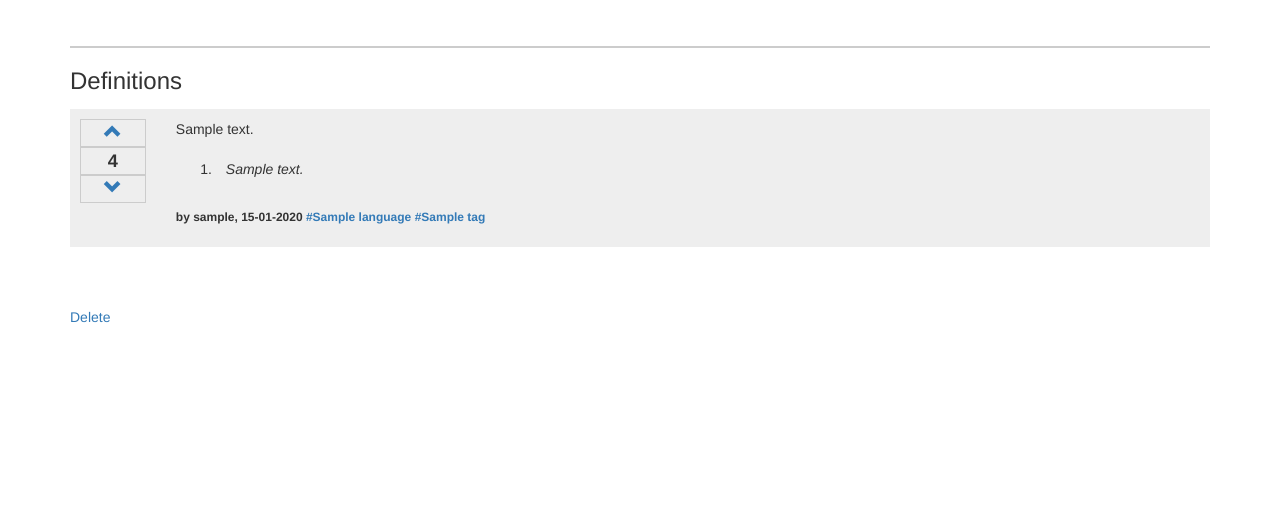
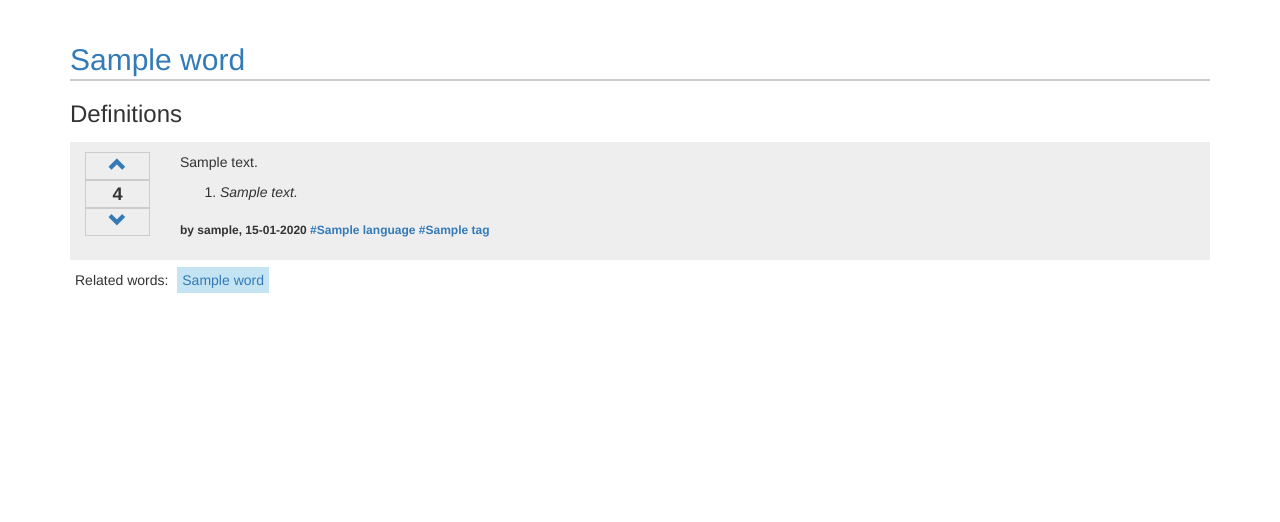
Before and after one commit to DiegoPires/dialleto, a Flask app: template app/templates/word/word.html in a window 1280 px wide. Shown: the top 522 px of the page. Run offline with Flask 3, Linux system fonts and the light colour scheme; tables that the repository leaves empty hold one stand-in row (values such as "Sample post"); the template is opened without the code that fills it: values that come from a table or form of the project are taken from there, most other values are stand-ins (such as "Sample title", 1, 10 or a date in 2020); parts of the project's set-up code (start-up, migrations or seed data) failed here and were passed over; some libraries are stand-ins or nearby versions.

Commit message:
Related words on the go

```diff
--- a/app/__init__.py
+++ b/app/__init__.py
@@ -36,7 +36,8 @@
 
     migrate = Migrate(app, db)
 
-    from app.models import Language, Word, Lexicographer, BaseMixin, SuperMixin, Rating, Text, Word, Tag, TagText
+    from app.models import BaseMixin, SuperMixin
+    from app.models import Language, Word, Lexicographer, Rating, Text, Word, Tag, TagText, Relation
 
     bootstrap.init_app(app)
 
--- a/app/dictionary/views.py
+++ b/app/dictionary/views.py
@@ -110,7 +110,7 @@
         .join(Lexicographer, Lexicographer.id == Text.created_by_id)\
         .with_entities(Word.id, Word.word, Text.timestamp, Text.text, Text.id.label("text_id"),  \
                        Language.name, Language.code, Word.created_by_id, Lexicographer.username, \
-                       Text.num_ratings)
+                       Text.num_ratings, Language.color)
 
     if term is None:
 
--- a/app/models/Lexicographer.py
+++ b/app/models/Lexicographer.py
@@ -18,6 +18,7 @@
     texts = db.relationship('Text', backref='lexicographer_texts', lazy='dynamic')
     words = db.relationship('Word', backref='lexicographer_words', lazy='dynamic')
     tags = db.relationship('Tag', backref='lexicographer_tags', lazy='dynamic')
+    relations = db.relationship('Relation', backref='lexicographer_relation', lazy='dynamic')
 
     @property
     def password(self):
--- a/app/static/css/style.css
+++ b/app/static/css/style.css
@@ -78,10 +78,6 @@
 .words .more { font-size: 12px !important;
     font-weight:bold; margin: 10px 0px }
 
-.words ul li {
-
-    margin-bottom: 30px;
-}
 
 .words ul li h2, ul.word  li  h2, menu-right h2 {
     border-bottom: 2px solid #cccccc;
@@ -99,12 +95,26 @@
     margin: 0px 0px 20px 0px;
 }
 
- ul.definitions li{
-     margin: 2px 0px;
-     text-align: justify;
+ul.related-words li:first-child {
+    background-color: inherit;
+}
+
+ ul.related-words li{
+     background-color: #c4e3f3;
+     padding:5px;
+     display:inline;
  }
 
-.definitions li { background-color: #eee; padding: 10px; margin: 0px 0px 20px 0px;}
+ ol.definitions li {
+     margin: 0px 0px 10px 0px;
+
+ }
+ol.definitions li div.row-word {
+    background-color: #eee;
+    padding: 10px 0px;
+    text-align: justify;
+    margin: 0px 0px 10px 0px;
+}
 
 
 .navbar .divider-vertical {
--- a/app/templates/dictionary/_words.html
+++ b/app/templates/dictionary/_words.html
@@ -6,9 +6,9 @@
                 <li>
                     <h2><a href="{{ url_for('word.word', term=word.word) }}">{{ word.word }}</a></h2>
 
-                    <ul class="definitions">
+                    <ol class="definitions">
                         <li>
-                            <div class="row">
+                            <div class="row  row-word" style="border-right: 15px solid #{{ word.color }}">
                                 <div class="col-md-1">
                                     <ul class="rating">
                                         <li><a href="{{ url_for("word.word", term=word.word, text_id=word.text_id, action="like") }}"><span class="glyphicon glyphicon-chevron-up" aria-hidden="true"></span></a></li>
@@ -34,7 +34,7 @@
                             </div>
 
                         </li>
-                    </ul>
+                    </ol>
 
                 </li>
             {% endfor %}
--- a/app/templates/word/_word.html
+++ b/app/templates/word/_word.html
@@ -8,8 +8,7 @@
         {% for text in texts|rejectattr('type', "equalto", 2)|list %}
 
             <li>
-
-                <div class="row" style="border-right: 3px solid #{{ text.language.color }}">
+                <div class="row row-word" style="border-right: 15px solid #{{ text.language.color }}">
                     <div class="col-md-1">
                         <ul class="rating">
                             <li><a href="{{ url_for("word.word", term=word.word, text_id=text.id, action="like") }}"><span class="glyphicon glyphicon-chevron-up" aria-hidden="true"></span></a></li>
@@ -38,10 +37,26 @@
                                 <span><a href="{{ url_for("dictionary.tag", tag=tag.tag) }}">#{{ tag.tag }}</a></span>
                             {% endfor %}
 
+
                         </div>
                     </div>
+
                 </div>
+
+                {% if text.relations != None %}
+                    <ul class="related-words">
+                        <li>Related words:</li>
+                        {% for relation in text.relations %}
+                            <li style="border-right: 10px solid #{{ relation.relations_from.language.color }};">
+                                <a href="{{ url_for("word.word", term=relation.relations_from.word.word) }}">
+                                    {{ relation.relations_from.word.word }}
+                                </a>
+                            </li>
+                        {% endfor %}
+                    </ul>
+                {% endif %}
             </li>
+
 
 
         {% endfor %}
```
Also changed, not shown: app/models/Relation.py (added, +19 -0 lines), app/models/Text.py (+30 -1 lines).
